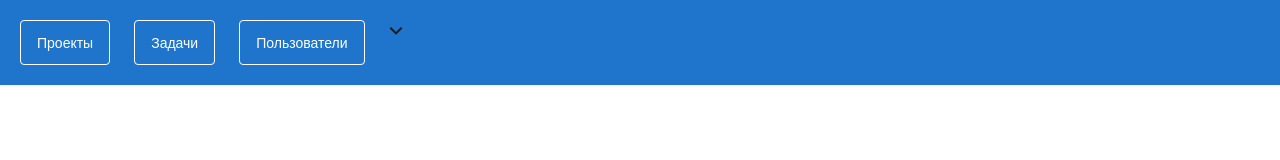
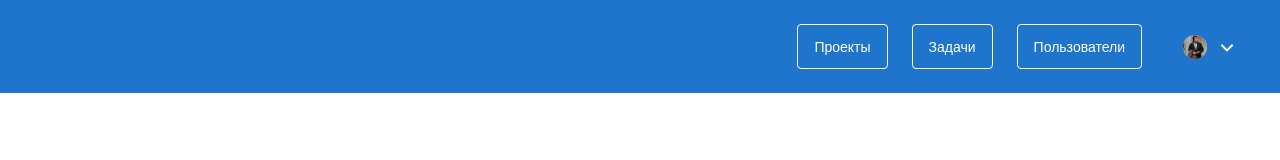
Before and after one commit to foxqq3/DigDes_lessons, a website built with Vite: page index.html in a window 1280 px wide. Built offline with nearby package versions, Linux system fonts and the light colour scheme.

Commit message:
navigation-panel

```diff
--- a/index.html
+++ b/index.html
@@ -20,14 +20,14 @@
         <li><a href="#" class="navigation-panel__menu-item">Пользователи</a></li>
       </ul>
     </nav>
-
-    <div class="navigation-panel__user">
-      <svg width="14" height="8" viewBox="0 0 14 8" fill="none" xmlns="http://www.w3.org/2000/svg">
-        <path d="M6.99999 4.95L2.04999 0L0.635986 1.414L6.99999 7.778L13.364 1.414L11.95 0L6.99999 4.95Z"
-          fill="#1C1C1C" />
+    <button class="navigation-panel__button-user">
+      <div class="navigation-panel__user-image-wrapper">
+        <img class="navigation-panel__user-image" src="./img/photo/travolta.jpg" alt="Аватар пользователя">
+      </div>
+      <svg width="24" height="24" viewBox="0 0 24 24" fill="none" xmlns="http://www.w3.org/2000/svg">
+        <path d="M12 13.95L7.04999 9L5.63599 10.414L12 16.778L18.364 10.414L16.95 9L12 13.95Z" fill="currentColor" />
       </svg>
-
-    </div>
+    </button>
   </div>
   <script type="module" src="/main.js"></script>
 </body>
--- a/styles/style.scss
+++ b/styles/style.scss
@@ -6,14 +6,25 @@
 // style for component
 
 .navigation-panel {
+  position: sticky;
   display: flex;
-  gap: spacing(6);
+  justify-content: flex-end;
+  gap: spacing(4);
   background-color: var(--primary-default);
-  padding: spacing(5);
+  padding: spacing(3);
+
+  @media (min-width: 1024px) {
+    gap: spacing(6);
+    padding: spacing(6);
+  }
 
   &__menu {
     display: flex;
-    gap: spacing(6);
+    gap: spacing(4);
+
+    @media (min-width: 1024px) {
+      gap: spacing(6);
+    }
   }
 
   &__menu-item {
@@ -35,4 +46,44 @@
       border-color: (--secondary-active);
     }
   }
+
+  &__button-user {
+    display: flex;
+    gap: spacing(2);
+    align-items: center;
+    padding: 0 spacing(4);
+    color: var(--secondary-default);
+    background-color: transparent;
+    border: 1px solid transparent;
+    border-radius: 4px;
+
+    &:hover {
+      color: var(--secondary-default);
+      border-color: var(--secondary-default);
+    }
+
+    &:active {
+      color: var(--secondary-active);
+      border-color: var(--secondary-default);
+      background-color: var(--secondary-default);
+    }
+  }
+
+  &__user-image-wrapper {
+    position: relative;
+    width: 24px;
+    height: 24px;
+    background-color: var(--primary-disabled);
+    border-radius: 50%;
+  }
+
+  &__user-image {
+    position: absolute;
+    top: 0;
+    left: 0;
+    width: 100%;
+    height: 100%;
+    border-radius: 50%;
+    object-fit: cover;
+  }
 }
--- a/styles/variables.css
+++ b/styles/variables.css
@@ -21,4 +21,5 @@
 
   --error: #EE4222;
   --bronze: #9E6955;
+
 }
```
Also changed, not shown: img/photo/travolta.jpg (added), img/svg/arrow-down.svg.
